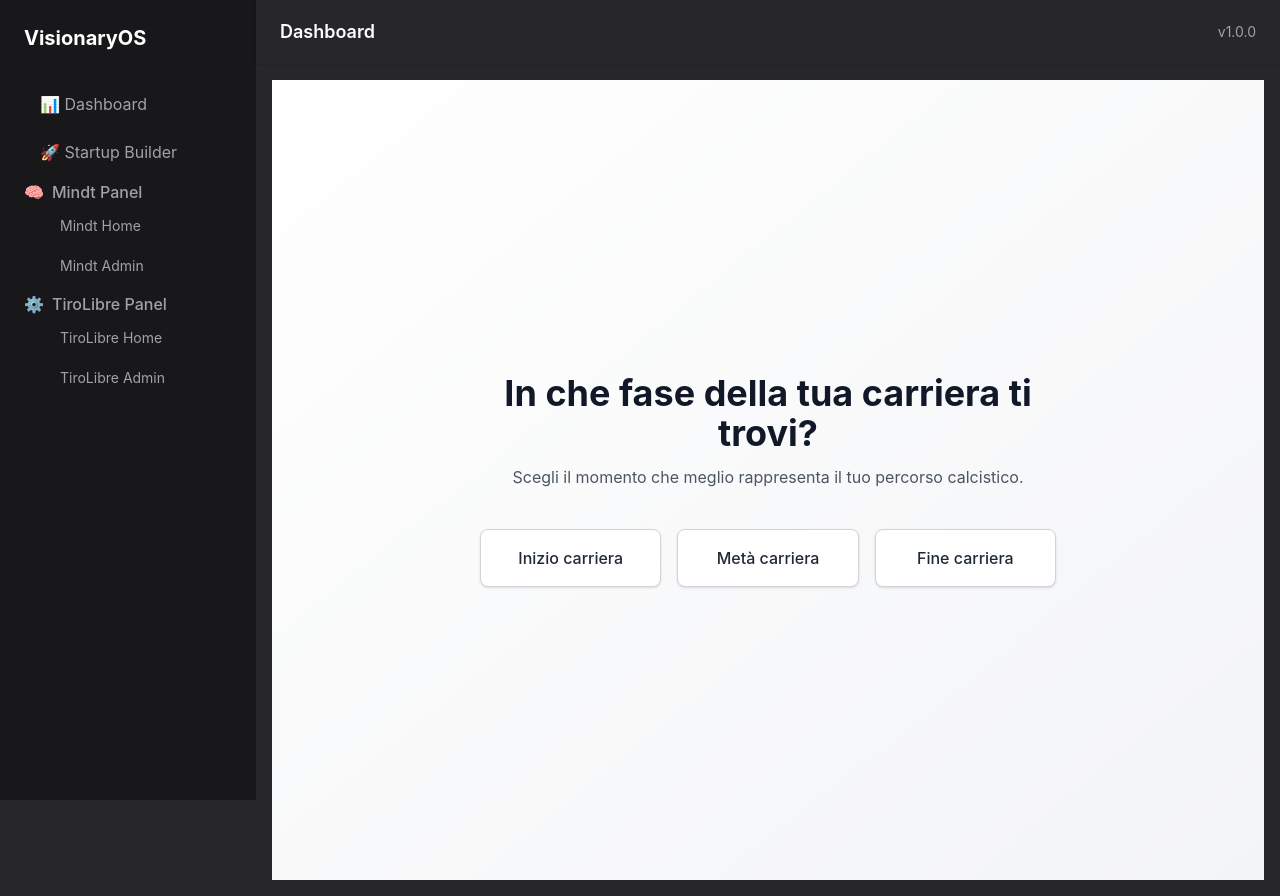
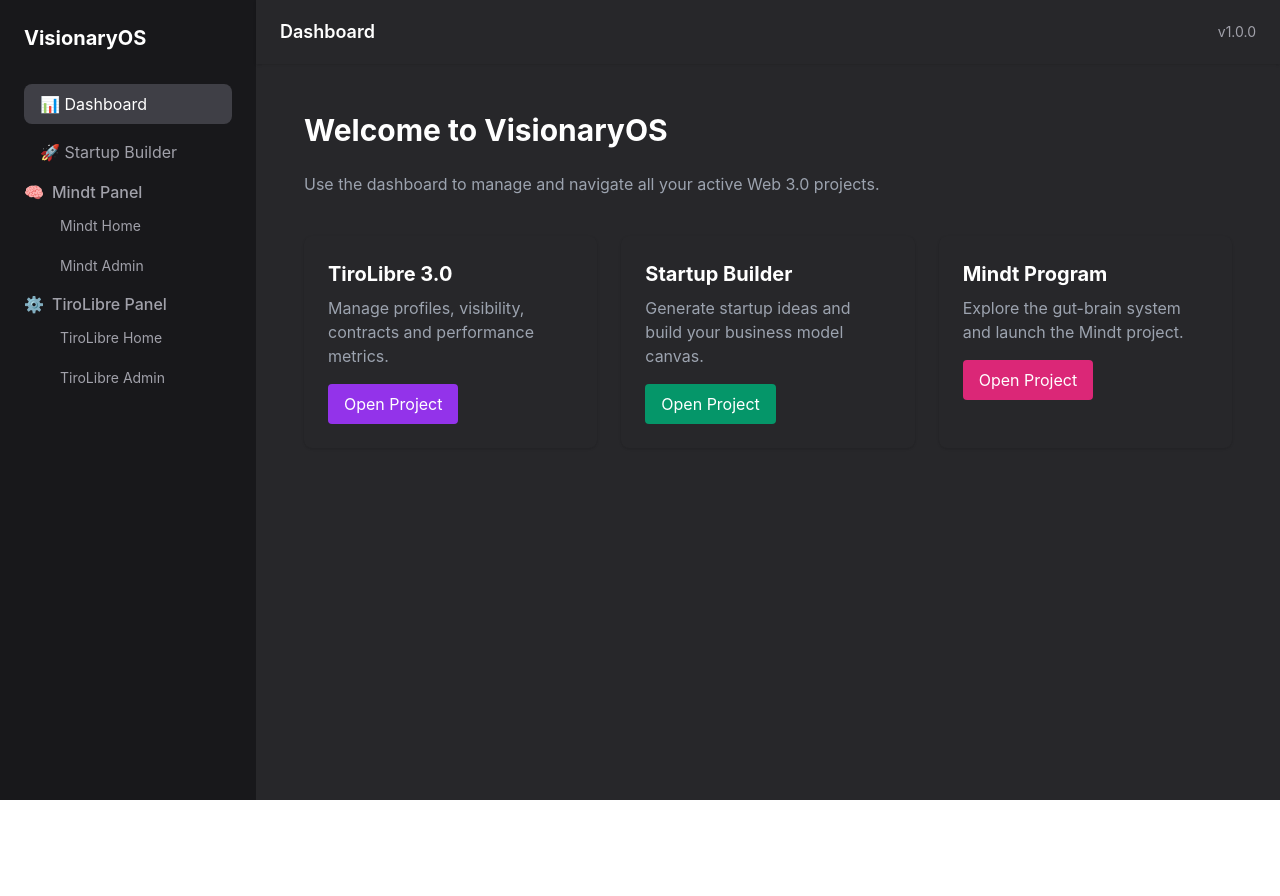
Before and after one commit to TiroLibre3dot0/Visionaryos, a React (Vite) app: page / in a window 1280 px wide. Before the commit this address led to /tirolibre. After the commit the page ends 800 px from the top, so only its background shows below. Built offline with nearby package versions, Linux system fonts and the light colour scheme.

Commit message:
Set homepage to Dashboard overview

```diff
--- a/src/App.jsx
+++ b/src/App.jsx
@@ -1,6 +1,5 @@
 // App.jsx
-import { BrowserRouter as Router, Routes, Route, Navigate, useLocation, useNavigate } from "react-router-dom";
-import { useEffect } from "react";
+import { BrowserRouter as Router, Routes, Route, Navigate } from "react-router-dom";
 import { Toaster } from "react-hot-toast";
 
 import Sidebar from "./components/Sidebar";
@@ -26,19 +25,6 @@ import MindtPage from "./components/Mindt/MindtPage";
 import { UserProvider } from "./context/UserContext";
 import { LanguageProvider } from "./context/LanguageContext";
 
-function RedirectFromRoot() {
-  const location = useLocation();
-  const navigate = useNavigate();
-
-  useEffect(() => {
-    if (location.pathname === "/") {
-      navigate("/tirolibre", { replace: true });
-    }
-  }, [location]);
-
-  return null;
-}
-
 function App() {
   const domain = window.location.hostname;
 
@@ -48,16 +34,28 @@ function App() {
         <Router>
           <Toaster position="top-right" toastOptions={{ duration: 3000 }} />
 
-          {/* Se siamo su mindt.fit → mostra direttamente la pagina MindtPage */}
           {domain === "mindt.fit" ? (
             <Routes>
               <Route path="*" element={<MindtPage />} />
             </Routes>
           ) : (
-            <>
-              <RedirectFromRoot />
+            <Routes>
+              {/* Pagina iniziale: Dashboard generale */}
+              <Route
+                path="/"
+                element={
+                  <div className="flex bg-zinc-800 min-h-screen text-white">
+                    <Sidebar />
+                    <div className="flex flex-col flex-1">
+                      <Topbar />
+                      <main className="flex-1 overflow-y-auto p-4">
+                        <Dashboard />
+                      </main>
+                    </div>
+                  </div>
+                }
+              />
 
-              <Routes>
               {/* Pagine pubbliche */}
               <Route path="/tirolibre-entry" element={<TirolibreEntry />} />
               <Route path="/login" element={<Login />} />
@@ -65,9 +63,6 @@ function App() {
               <Route path="/tirolibre/admin" element={<UserAdminPanel />} />
               <Route path="/profilo/:slug/carriera" element={<CarrieraFirestore />} />
               <Route path="/Mindt" element={<MindtPage />} />
-
-                {/* Redirect root */}
-                <Route path="/" element={<Navigate to="/tirolibre" replace />} />
 
               {/* Startup Builder */}
               <Route
@@ -161,7 +156,6 @@ function App() {
                 }
               />
             </Routes>
-            </>
           )}
         </Router>
       </LanguageProvider>
```
Lines whose indentation alone changed are shown as unchanged.
